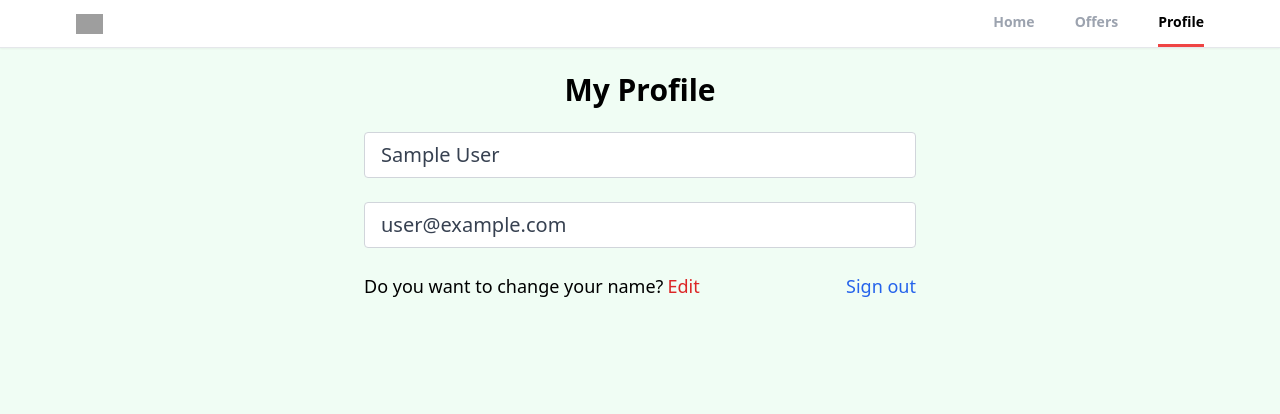
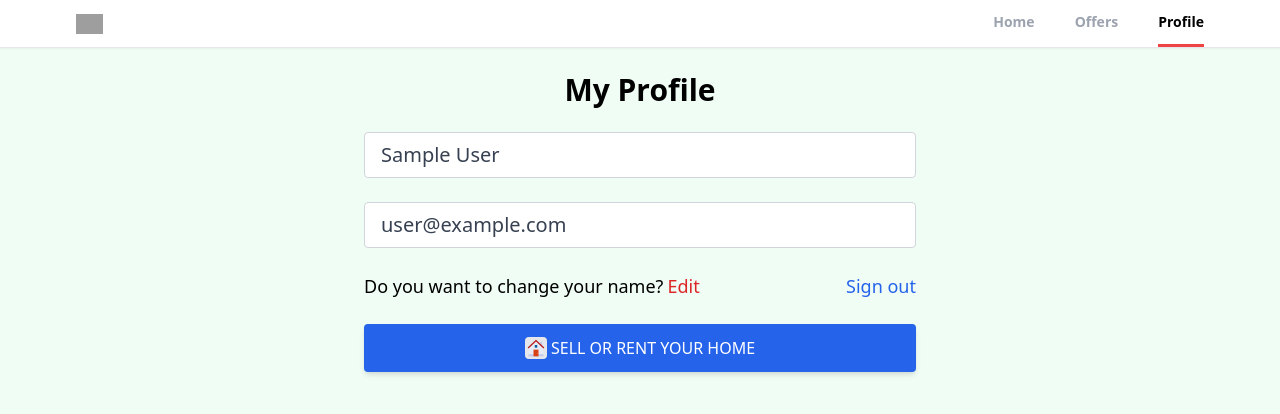
Before and after one commit to alekskowalkowski/realtor-clone, a React (Create React App) app: page /profile in a window 1280 px wide. Shown: the top 414 px of the page. Built offline with nearby package versions, Linux system fonts and the light colour scheme; no server answers; sample sign-in values are in the browser's storage; grey boxes are pictures that could not be loaded.

Commit message:
added create listing

```diff
--- a/package.json
+++ b/package.json
@@ -10,6 +10,7 @@
     "react": "^18.2.0",
     "react-dom": "^18.2.0",
     "react-icons": "^4.8.0",
+    "react-loader-spinner": "^5.3.4",
     "react-router": "^6.9.0",
     "react-router-dom": "^6.9.0",
     "react-scripts": "5.0.1",
--- a/src/components/PrivateRoute.jsx
+++ b/src/components/PrivateRoute.jsx
@@ -1,10 +1,11 @@
 import { Outlet, Navigate } from "react-router-dom";
 import { useAuthStatus } from "../hooks/useAuthStatus";
+import { Spinner } from "../components";
 
 const PrivateRoute = () => {
     const { loggedIn, checkingStatus } = useAuthStatus();
     if (checkingStatus) {
-        return<h3>Loading...</h3>
+        return <Spinner />
     }
 
     return loggedIn ? <Outlet /> : <Navigate to="/sign-in" />
--- /dev/null
+++ b/src/components/Spinner.jsx
@@ -0,0 +1,19 @@
+import { Circles } from "react-loader-spinner";
+
+const Spinner = () => {
+    return (
+        <div className="bg-black bg-opacity-50 flex items-center justify-center fixed left-0 right-0 top-0 bottom-0 z-50">
+            <Circles
+                height="80"
+                width="80"
+                color="white"
+                ariaLabel="circles-loading"
+                wrapperStyle={{}}
+                wrapperClass=""
+                visible={true}
+            />
+        </div>
+    );
+};
+
+export default Spinner;
--- a/src/components/index.js
+++ b/src/components/index.js
@@ -1,3 +1,4 @@
 export { default as Header } from './Header';
 export { default as OAuth } from './OAuth';
 export { default as PrivateRoute } from './PrivateRoute';
+export { default as Spinner } from './Spinner';
--- a/src/pages/Home.jsx
+++ b/src/pages/Home.jsx
@@ -1,3 +1,5 @@
+import { Spinner } from "../components";
+
 const Home = () => {
     return (
         <div>
--- a/src/pages/Profile.jsx
+++ b/src/pages/Profile.jsx
@@ -1,9 +1,12 @@
 import { useState } from 'react';
 import { getAuth, updateProfile } from 'firebase/auth';
-import { useNavigate } from 'react-router';
+import { useNavigate, Link } from 'react-router-dom';
 import { toast } from 'react-toastify';
 import { doc, updateDoc } from 'firebase/firestore';
 import { db } from '../firebase';
+import { FcHome } from 'react-icons/fc'
+
+//6:48:14 TS NOTES
 
 const Profile = () => {
     const auth = getAuth();
@@ -69,6 +72,15 @@ const Profile = () => {
                             </p>
                         </div>
                     </form>
+                    <button className="w-full rounded text-white bg-blue-600 uppercase shadow-md hover:bg-blue-800 active:shadow-lg active:bg-blue-900 transition duration-200 ease-in-out" type="submit">
+                        <Link className="flex px-7 py-3 justify-center items-center" to="/create-listing">
+                            <div className="bg-gray-200 rounded p-[1px] mr-1">
+                                <FcHome fontSize={20} />
+                            </div>
+                            Sell or Rent your home
+                        </Link>
+
+                    </button>
                 </div>
             </section>
         </>
```
Also changed, not shown: 1 other file (tests, documents, lock files or other folders).
